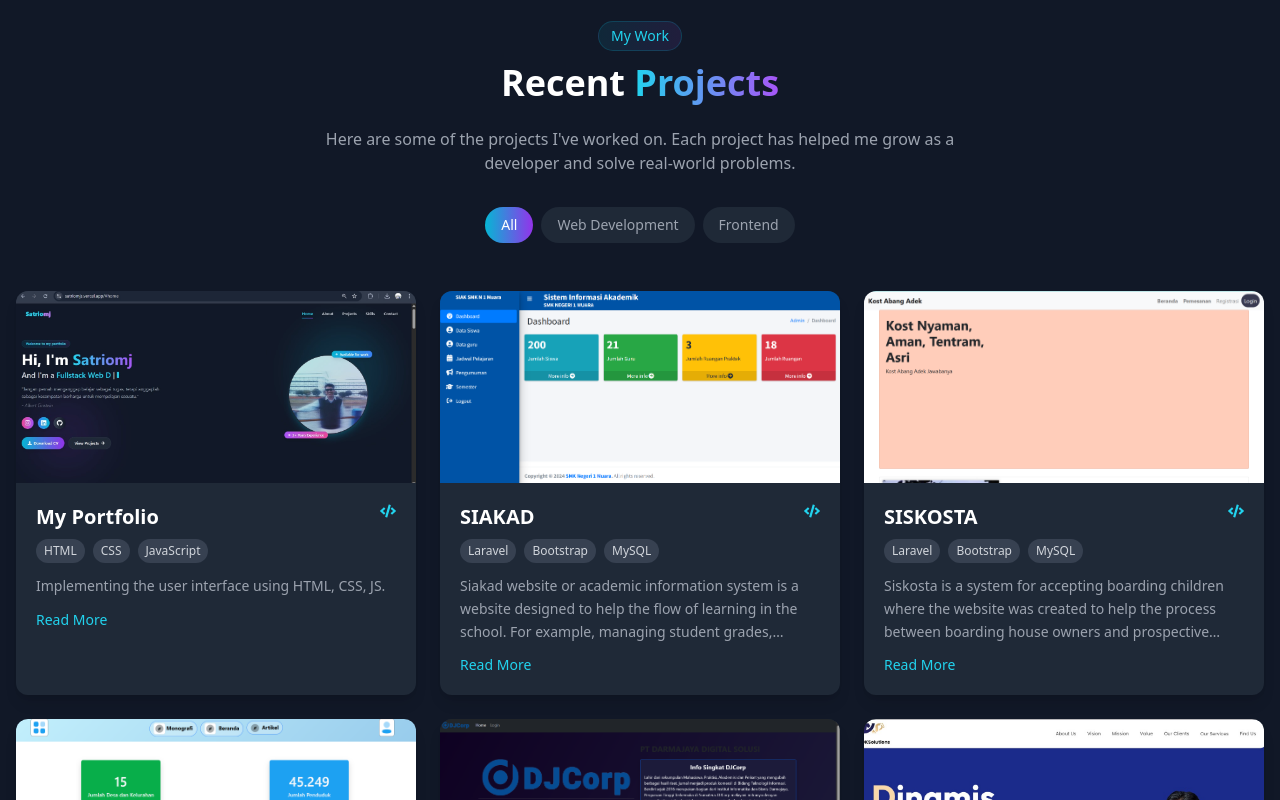
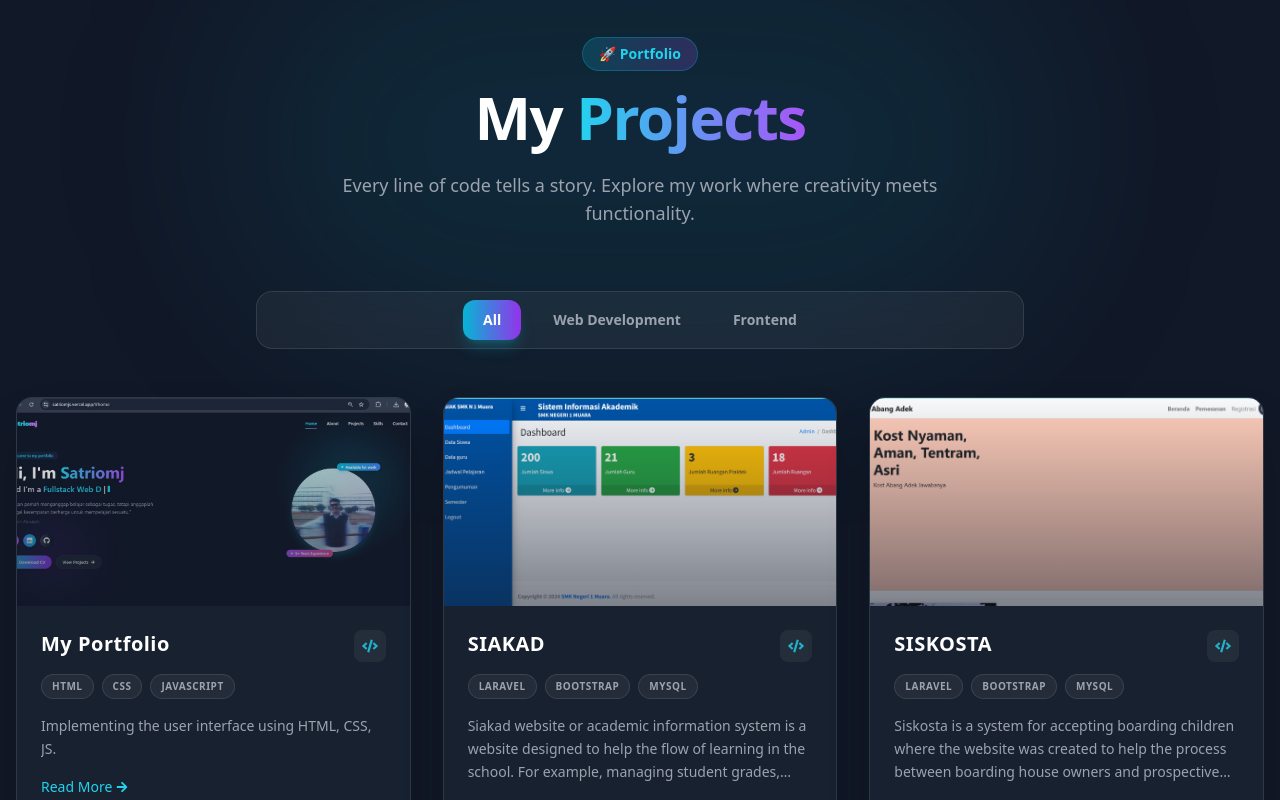
Before and after one commit to Satriomj/Portofolio, a React (Create React App) app: page / in a window 1280 px wide. Shown: the part 1820-2620 px from the top of the page. Built offline with nearby package versions, Linux system fonts and the light colour scheme.

Commit message:
Update Projects.js

```diff
--- a/src/components/Projects.js
+++ b/src/components/Projects.js
@@ -1,9 +1,9 @@
 import React, { useState } from "react";
-import { motion } from "framer-motion";
-import { FaGithub, FaExternalLinkAlt, FaCode } from "react-icons/fa";
+import { motion, AnimatePresence } from "framer-motion";
+import { FaGithub, FaExternalLinkAlt, FaCode, FaArrowRight } from "react-icons/fa";
 import { useInView } from "react-intersection-observer";
 
-// Komponen ProjectCard yang diperbarui
+// --- PROJECT CARD (Glassmorphism dengan Read More yang berfungsi) ---
 const ProjectCard = ({ title, image, description, tags = [], links = {} }) => {
   const [isExpanded, setIsExpanded] = useState(false);
   const [ref, inView] = useInView({
@@ -30,27 +30,31 @@ const ProjectCard = ({ title, image, description, tags = [], links = {} }) => {
       variants={cardVariants}
       initial="hidden"
       animate={inView ? "visible" : "hidden"}
-      className="bg-gray-800 rounded-xl overflow-hidden shadow-lg hover:shadow-cyan-500/20 transition-all duration-300 flex flex-col h-full"
+      className="relative group bg-gray-800/60 backdrop-blur-lg border border-white/10 rounded-2xl overflow-hidden hover:border-white/20 transition-all duration-500 flex flex-col h-full shadow-2xl"
     >
-      <div className="relative overflow-hidden group">
+      {/* Glowing Effect di belakang kartu saat dihover */}
+      <div className="absolute -inset-1 bg-gradient-to-r from-cyan-500 to-purple-600 rounded-3xl blur-xl opacity-0 group-hover:opacity-40 transition-opacity duration-700 -z-10"></div>
+
+      {/* Bagian Gambar */}
+      <div className="relative overflow-hidden h-52 flex-shrink-0">
         <img
           src={image}
           alt={title}
-          className="w-full h-48 object-cover transition-transform duration-500 group-hover:scale-110"
+          className="w-full h-full object-cover transition-transform duration-700 group-hover:scale-110"
         />
-        <div className="absolute inset-0 bg-gradient-to-t from-gray-900 to-transparent opacity-0 group-hover:opacity-70 transition-opacity duration-300"></div>
+        <div className="absolute inset-0 bg-gradient-to-t from-gray-900/90 to-transparent opacity-60"></div>
 
-        {/* Project links */}
-        <div className="absolute bottom-0 left-0 right-0 p-4 flex justify-end space-x-2 translate-y-full group-hover:translate-y-0 transition-transform duration-300">
+        {/* Tombol aksi (Github & Live) - Muncul pas di-hover */}
+        <div className="absolute bottom-4 right-4 flex gap-2 translate-y-20 group-hover:translate-y-0 transition-transform duration-300">
           {links.github && (
             <a
               href={links.github}
               target="_blank"
               rel="noopener noreferrer"
-              className="bg-gray-900/80 text-white p-2 rounded-full hover:bg-cyan-600 transition-colors duration-300"
+              className="bg-black/60 backdrop-blur-sm text-white p-2.5 rounded-full hover:bg-cyan-500 transition-all duration-300"
               title="View Code"
             >
-              <FaGithub />
+              <FaGithub size={18} />
             </a>
           )}
           {links.live && (
@@ -58,71 +62,88 @@ const ProjectCard = ({ title, image, description, tags = [], links = {} }) => {
               href={links.live}
               target="_blank"
               rel="noopener noreferrer"
-              className="bg-gray-900/80 text-white p-2 rounded-full hover:bg-purple-600 transition-colors duration-300"
+              className="bg-black/60 backdrop-blur-sm text-white p-2.5 rounded-full hover:bg-purple-500 transition-all duration-300"
               title="Live Demo"
             >
-              <FaExternalLinkAlt />
+              <FaExternalLinkAlt size={16} />
             </a>
           )}
         </div>
       </div>
 
-      <div className="p-5 flex flex-col flex-grow">
-        <div className="flex justify-between items-start mb-2">
-          <h3 className="text-xl font-bold text-white">{title}</h3>
-          <div className="text-cyan-400">
+      {/* Konten Card */}
+      <div className="p-6 flex flex-col flex-grow">
+        <div className="flex justify-between items-start mb-3">
+          <h3 className="text-xl font-bold text-white tracking-wide">{title}</h3>
+          <div className="text-cyan-400/80 bg-white/5 p-2 rounded-lg">
             <FaCode />
           </div>
         </div>
 
         {/* Tags */}
-        <div className="flex flex-wrap gap-2 mb-3">
-          {tags.map((tag, index) => (
+        <div className="flex flex-wrap gap-2 mb-4">
+          {tags.slice(0, 3).map((tag, index) => (
             <span
               key={index}
-              className="text-xs px-2 py-1 rounded-full bg-gray-700 text-gray-300"
+              className="text-[10px] tracking-wider px-2.5 py-1 rounded-full bg-white/5 border border-white/10 text-gray-400 font-semibold uppercase"
             >
               {tag}
             </span>
           ))}
+          {tags.length > 3 && (
+            <span className="text-[10px] tracking-wider px-2.5 py-1 rounded-full bg-white/5 border border-white/10 text-gray-400 font-semibold uppercase">
+              +{tags.length - 3}
+            </span>
+          )}
         </div>
 
-        <p className={`text-gray-400 text-sm leading-relaxed ${isExpanded ? "" : "line-clamp-3"}`}>
+        {/* --- PERBAIKAN BAGIAN READ MORE --- */}
+        {/* Saat isExpanded true, kita hapus line-clamp-3 agar teks full muncul */}
+        <div className={`text-gray-400 text-sm leading-relaxed ${isExpanded ? "" : "line-clamp-3"}`}>
           {description}
-        </p>
+        </div>
 
+        {/* Tombol Read More dengan animasi */}
         <button
           onClick={toggleExpand}
-          className="text-cyan-400 hover:text-cyan-300 mt-3 text-sm font-medium self-start transition-colors duration-300"
+          className="mt-4 text-cyan-400 hover:text-cyan-300 text-sm font-medium self-start flex items-center gap-1 transition-colors duration-300 hover:gap-2"
         >
           {isExpanded ? "Show Less" : "Read More"}
+          <FaArrowRight size={12} className={`transition-transform duration-300 ${isExpanded ? "rotate-90" : ""}`} />
         </button>
       </div>
     </motion.div>
   );
 };
 
-// Komponen filter kategori
+// --- CATEGORY FILTER ---
 const CategoryFilter = ({ categories, activeCategory, setActiveCategory }) => {
   return (
-    <div className="flex flex-wrap justify-center gap-2 mb-8">
+    <motion.div
+      initial={{ opacity: 0, y: 20 }}
+      animate={{ opacity: 1, y: 0 }}
+      className="flex flex-wrap justify-center gap-3 mb-12 p-2 bg-white/5 backdrop-blur-md border border-white/10 rounded-2xl max-w-3xl mx-auto"
+    >
       {categories.map((category) => (
-        <button
+        <motion.button
           key={category}
+          whileHover={{ scale: 1.05 }}
+          whileTap={{ scale: 0.95 }}
           onClick={() => setActiveCategory(category)}
-          className={`px-4 py-2 rounded-full text-sm font-medium transition-all duration-300 ${
+          className={`px-5 py-2.5 rounded-xl text-sm font-bold transition-all duration-300 ${
             activeCategory === category
-              ? "bg-gradient-to-r from-cyan-500 to-purple-600 text-white"
-              : "bg-gray-800 text-gray-400 hover:bg-gray-700"
+              ? "bg-gradient-to-r from-cyan-500 to-purple-600 text-white shadow-lg shadow-cyan-500/25"
+              : "text-gray-400 hover:text-white hover:bg-white/10"
           }`}
         >
           {category}
-        </button>
+        </motion.button>
       ))}
-    </div>
+    </motion.div>
   );
 };
 
+// --- MAIN SECTION ---
 const Projects = () => {
   const [activeCategory, setActiveCategory] = useState("All");
   const [ref, inView] = useInView({
@@ -130,7 +151,7 @@ const Projects = () => {
     triggerOnce: true
   });
 
-  // Data proyek dengan tag dan link
+  // Data proyek (Data kamu tetap sama)
   const projectsData = [
     {
       title: "My Portfolio",
@@ -138,10 +159,7 @@ const Projects = () => {
       description: "Implementing the user interface using HTML, CSS, JS.",
       tags: ["HTML", "CSS", "JavaScript"],
       category: "Web Development",
-      links: {
-        github: "https://github.com/Satriomj/Portofolio",
-        live: "https://satriomjs.vercel.app/"
-      }
+      links: { github: "https://github.com/Satriomj/Portofolio", live: "https://satriomjs.vercel.app/" }
     },
     {
       title: "SIAKAD",
@@ -149,9 +167,7 @@ const Projects = () => {
       description: "Siakad website or academic information system is a website designed to help the flow of learning in the school. For example, managing student grades, attendance, and schedules. This web system is built with HTML, CSS, and JavaScript, then uses the Bootstrap framework for the frontend and Laravel for the backend.",
       tags: ["Laravel", "Bootstrap", "MySQL"],
       category: "Web Development",
-      links: {
-        github: "https://github.com/yourusername/siakad"
-      }
+      links: { github: "https://github.com/yourusername/siakad" }
     },
     {
       title: "SISKOSTA",
@@ -159,9 +175,7 @@ const Projects = () => {
       description: "Siskosta is a system for accepting boarding children where the website was created to help the process between boarding house owners and prospective boarding boarders. Its features include payment, extension, and FAQ. This web system is built with HTML, CSS, and JavaScript, then uses the Bootstrap framework for the frontend and Laravel for the backend.",
       tags: ["Laravel", "Bootstrap", "MySQL"],
       category: "Web Development",
-      links: {
-        github: "https://github.com/yourusername/siskosta"
-      }
+      links: { github: "https://github.com/yourusername/siskosta" }
     },
     {
       title: "Meta Kecamatan",
@@ -169,9 +183,7 @@ const Projects = () => {
       description: "The Meta Subdistrict Information System was built only in the form of a frontend display, without a backend, as this project is an internship project at PT Darmajaya Digital Solusi. The website is created with HTML, CSS, and JavaScript.",
       tags: ["HTML", "CSS", "JavaScript"],
       category: "Frontend",
-      links: {
-        github: "https://github.com/yourusername/meta-kecamatan"
-      }
+      links: { github: "https://github.com/yourusername/meta-kecamatan" }
     },
     {
       title: "Manajemen Nota",
@@ -179,9 +191,7 @@ const Projects = () => {
       description: "The Note Management System was developed to help PT Darmajaya Digital Solusi in recording orders or goods out of the Company. This website is made with HTML, CSS, and JavaScript. Then the backend is made using native PHP.",
       tags: ["HTML", "CSS", "PHP"],
       category: "Web Development",
-      links: {
-        github: "https://github.com/yourusername/manajemen-nota"
-      }
+      links: { github: "https://github.com/yourusername/manajemen-nota" }
     },
     {
       title: "Company Profile",
@@ -189,10 +199,7 @@ const Projects = () => {
       description: "Company profile is a project to create a landing page for the DKSolutions company which was developed using only regular HTML and CSS.",
       tags: ["HTML", "CSS"],
       category: "Frontend",
-      links: {
-        github: "https://github.com/yourusername/company-profile",
-        live: "https://dksolutions.com"
-      }
+      links: { github: "https://github.com/yourusername/company-profile", live: "https://dksolutions.com" }
     },
     {
       title: "Project Portfolio",
@@ -200,9 +207,7 @@ const Projects = () => {
       description: "Implementing the user interface using HTML, CSS, JS.",
       tags: ["HTML", "CSS", "JavaScript"],
       category: "Frontend",
-      links: {
-        github: "https://github.com/yourusername/project-portfolio"
-      }
+      links: { github: "https://github.com/yourusername/project-portfolio" }
     },
     {
       title: "Sistem Kelola Sertifikat Kapal",
@@ -210,9 +215,7 @@ const Projects = () => {
       description: "Ship certificate management information system developed using native html, css and php",
       tags: ["HTML", "CSS", "PHP"],
       category: "Web Development",
-      links: {
-        github: "https://github.com/yourusername/sertifikat-kapal"
-      }
+      links: { github: "https://github.com/yourusername/sertifikat-kapal" }
     },
     {
       title: "Getinsika",
@@ -220,9 +223,7 @@ const Projects = () => {
       description: "This Getinsika system functions as the main information center for disseminating various academic and non-academic announcements, such as seminars, campus events, scholarship information, competitions, as well as internship and career opportunities developed using native HTML, CSS, and PHP.",
       tags: ["HTML", "CSS", "PHP"],
       category: "Web Development",
-      links: {
-        github: "https://github.com/yourusername/getinsika"
-      }
+      links: { github: "https://github.com/yourusername/getinsika" }
     },
     {
       title: "Sistem Presensi Qrcode",
@@ -230,81 +231,71 @@ const Projects = () => {
       description: "This QR code attendance system functions as a system used to take attendance using QR codes and is developed using HTML, CSS, Bootstrap framework and Laravel framework.",
       tags: ["Laravel", "Bootstrap", "QR Code"],
       category: "Web Development",
-      links: {
-        github: "https://github.com/yourusername/presensi-qrcode"
-      }
+      links: { github: "https://github.com/yourusername/presensi-qrcode" }
     }
   ];
 
-  // Ekstrak kategori unik dari data proyek
-  const categories = ["All", ...new Set(projectsData.map(project => project.category))];
-
-  // Filter proyek berdasarkan kategori aktif
+  const categories = ["All", ...new Set(projectsData.map(p => p.category))];
   const filteredProjects = activeCategory === "All"
     ? projectsData
-    : projectsData.filter(project => project.category === activeCategory);
+    : projectsData.filter(p => p.category === activeCategory);
 
   const containerVariants = {
     hidden: { opacity: 0 },
     visible: {
       opacity: 1,
-      transition: {
-        staggerChildren: 0.1
-      }
-    }
-  };
-
-  const titleVariants = {
-    hidden: { opacity: 0, y: -20 },
-    visible: {
-      opacity: 1,
-      y: 0,
-      transition: { duration: 0.6, ease: "easeOut" }
+      transition: { staggerChildren: 0.1 }
     }
   };
 
   return (
-    <section id="projects" className="py-20 bg-gray-900">
-      <div className="container mx-auto px-4">
+    <section id="projects" className="relative py-24 bg-gray-900 overflow-hidden">
+
+      {/* Background Ambient Light (Bikin makin mahal) */}
+      <div className="absolute top-0 left-1/2 -translate-x-1/2 w-[800px] h-[400px] bg-cyan-500/10 rounded-full blur-[100px] pointer-events-none"></div>
+      <div className="absolute bottom-0 right-0 w-[600px] h-[600px] bg-purple-500/10 rounded-full blur-[100px] pointer-events-none"></div>
+
+      <div className="container mx-auto px-4 relative z-10">
         <motion.div
           ref={ref}
           initial="hidden"
           animate={inView ? "visible" : "hidden"}
           variants={containerVariants}
-          className="text-center mb-12"
+          className="text-center mb-16"
         >
           <motion.span
-            variants={titleVariants}
-            className="inline-block px-3 py-1 rounded-full bg-gradient-to-r from-cyan-500/10 to-purple-500/10 text-cyan-400 text-sm font-medium mb-3 border border-cyan-500/20"
+            variants={containerVariants}
+            className="inline-block px-4 py-1.5 rounded-full bg-gradient-to-r from-cyan-500/20 to-purple-500/20 text-cyan-400 text-sm font-semibold mb-4 border border-cyan-500/30 backdrop-blur-sm"
           >
-            My Work
+            🚀 Portfolio
           </motion.span>
 
           <motion.h2
-            variants={titleVariants}
-            className="text-3xl md:text-4xl font-bold mb-6 text-white"
+            variants={containerVariants}
+            className="text-4xl md:text-5xl lg:text-6xl font-extrabold mb-6 text-white tracking-tight"
           >
-            Recent <span className="bg-gradient-to-r from-cyan-400 to-purple-500 bg-clip-text text-transparent">Projects</span>
+            My <span className="bg-gradient-to-r from-cyan-400 to-purple-500 bg-clip-text text-transparent">Projects</span>
           </motion.h2>
 
           <motion.p
-            variants={titleVariants}
-            className="max-w-2xl mx-auto text-gray-400 mb-8"
+            variants={containerVariants}
+            className="max-w-2xl mx-auto text-gray-400 text-lg"
           >
-            Here are some of the projects I've worked on. Each project has helped me grow as a developer and solve real-world problems.
+            Every line of code tells a story. Explore my work where creativity meets functionality.
           </motion.p>
+        </motion.div>
 
         <CategoryFilter
           categories={categories}
           activeCategory={activeCategory}
           setActiveCategory={setActiveCategory}
         />
-        </motion.div>
 
         <motion.div
-          variants={containerVariants}
-          className="grid grid-cols-1 md:grid-cols-2 lg:grid-cols-3 gap-6"
+          layout
+          className="grid grid-cols-1 md:grid-cols-2 lg:grid-cols-3 gap-8"
         >
+          <AnimatePresence mode="wait">
             {filteredProjects.map((project, index) => (
               <ProjectCard
                 key={index}
@@ -315,19 +306,24 @@ const Projects = () => {
                 links={project.links}
               />
             ))}
+          </AnimatePresence>
         </motion.div>
 
         <motion.div
-          variants={titleVariants}
-          className="text-center mt-12"
+          initial={{ opacity: 0 }}
+          animate={{ opacity: 1 }}
+          transition={{ delay: 0.5 }}
+          className="text-center mt-16"
         >
           <a
             href="https://github.com/Satriomj"
             target="_blank"
             rel="noopener noreferrer"
-            className="inline-flex items-center gap-2 px-6 py-3 rounded-full bg-gradient-to-r from-cyan-500 to-purple-600 text-white font-medium hover:shadow-lg hover:shadow-cyan-500/20 transition-all duration-300"
+            className="group inline-flex items-center gap-3 px-8 py-4 rounded-full bg-white/5 border border-white/20 text-white font-medium hover:bg-white/10 hover:border-cyan-400/50 hover:shadow-lg hover:shadow-cyan-500/20 transition-all duration-300"
           >
-            <FaGithub /> View More on GitHub
+            <FaGithub className="text-xl group-hover:rotate-12 transition-transform" />
+            <span>Explore All Repositories</span>
+            <FaArrowRight className="group-hover:translate-x-1 transition-transform" size={16} />
           </a>
         </motion.div>
       </div>
```
Lines whose indentation alone changed are shown as unchanged.
